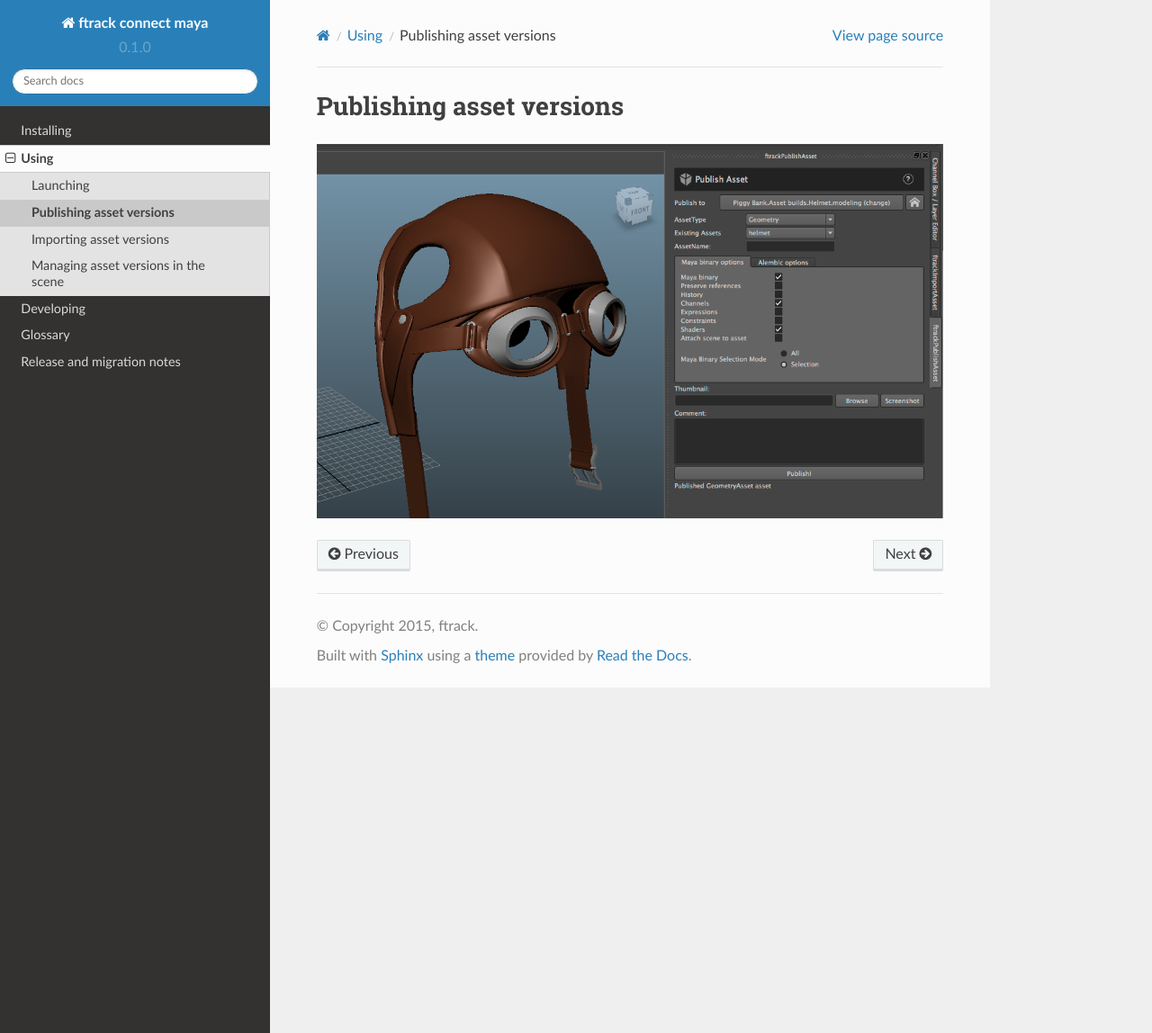
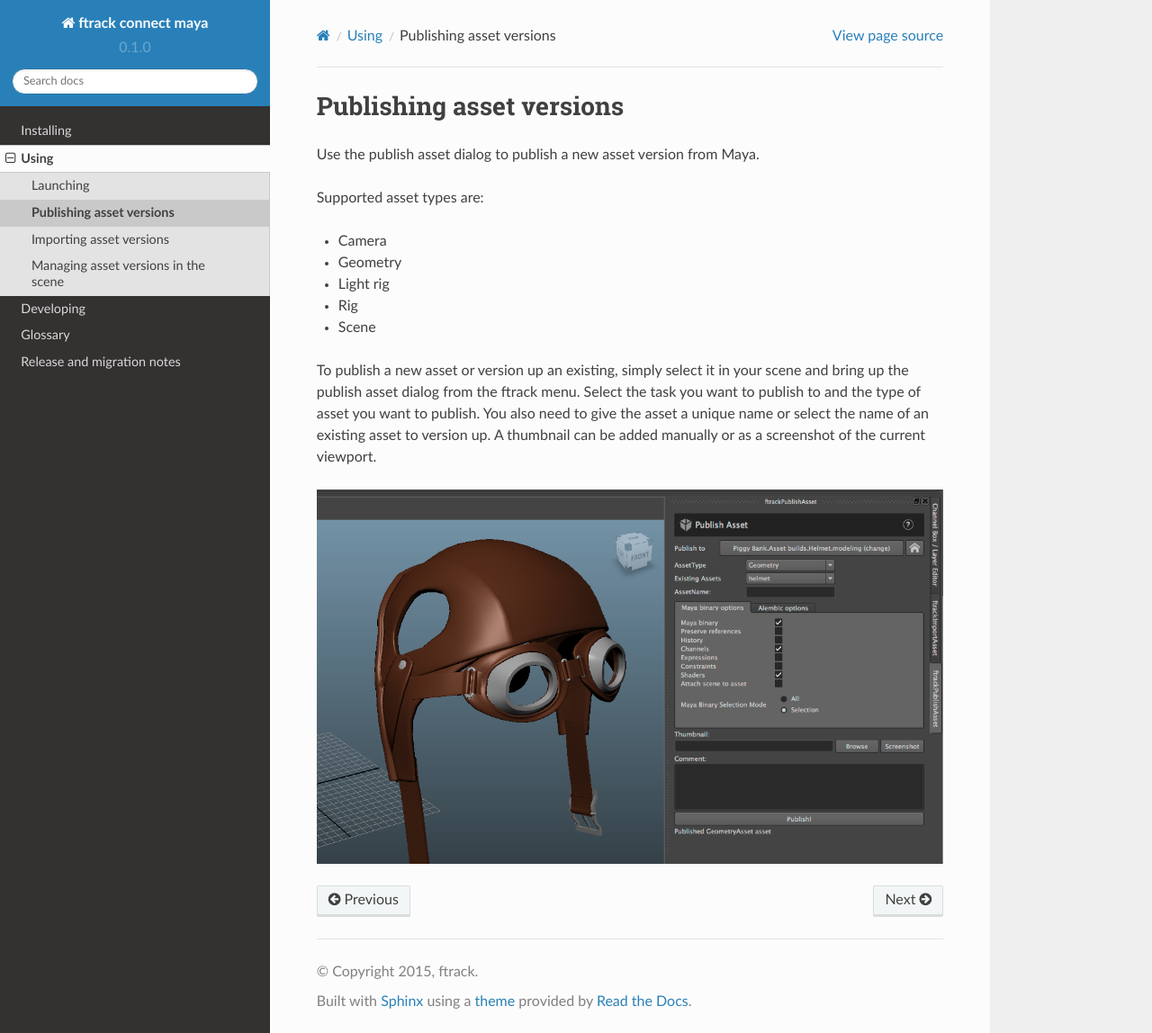
Before and after one commit to ftrackhq/ftrack-connect-maya, a Sphinx documentation site: the page built from doc/using/publishing.rst, in a window 1280 px wide and 1148 px high. Shown: the whole window at 90% size. Built offline with Sphinx 7.4.7 and the Read the Docs theme 2.0.0, drawn with Linux system fonts in a browser that asks for light colours.

Commit message:
Updated docs with additional information.

```diff
--- a/doc/using/importing.rst
+++ b/doc/using/importing.rst
@@ -7,4 +7,9 @@
 Importing asset versions
 ************************
 
+To import an existing asset into Maya, open the ImportAsset dialog from the
+ftrack menu. Browse to an entity that has asset versions and select the version
+in the list. Components on that version will be shown and can be imported from a
+location if that location is available to you.
+
 .. image:: /image/maya_import_panel.png
--- a/doc/using/publishing.rst
+++ b/doc/using/publishing.rst
@@ -7,4 +7,21 @@
 Publishing asset versions
 *************************
 
+Use the publish asset dialog to publish a new asset version from Maya.
+
+Supported asset types are:
+
+* Camera
+* Geometry
+* Light rig
+* Rig
+* Scene
+
+To publish a new asset or version up an existing, simply select it in your scene
+and bring up the publish asset dialog from the ftrack menu. Select the task you
+want to publish to and the type of asset you want to publish. You also need to
+give the asset a unique name or select the name of an existing asset to version
+up. A thumbnail can be added manually or as a screenshot of the current
+viewport.
+
 .. image:: /image/maya_publish_asset.png
```
